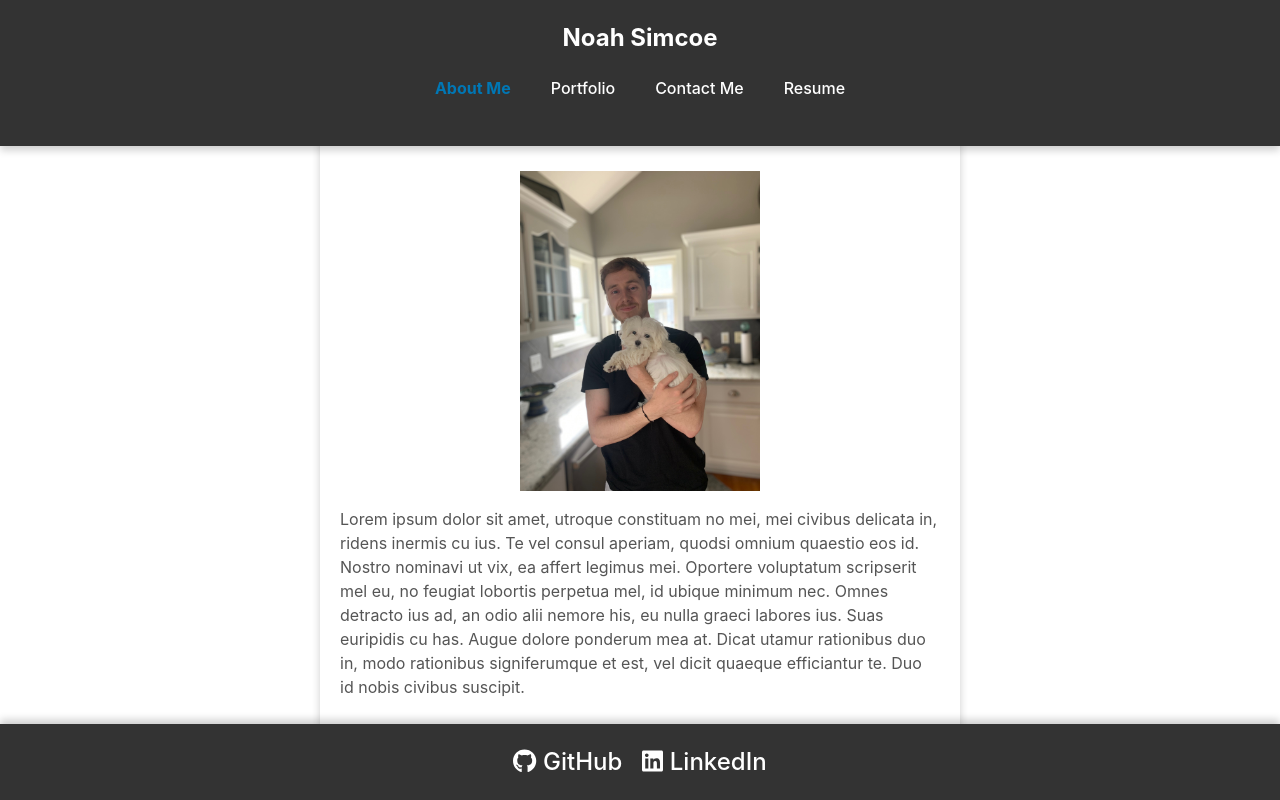
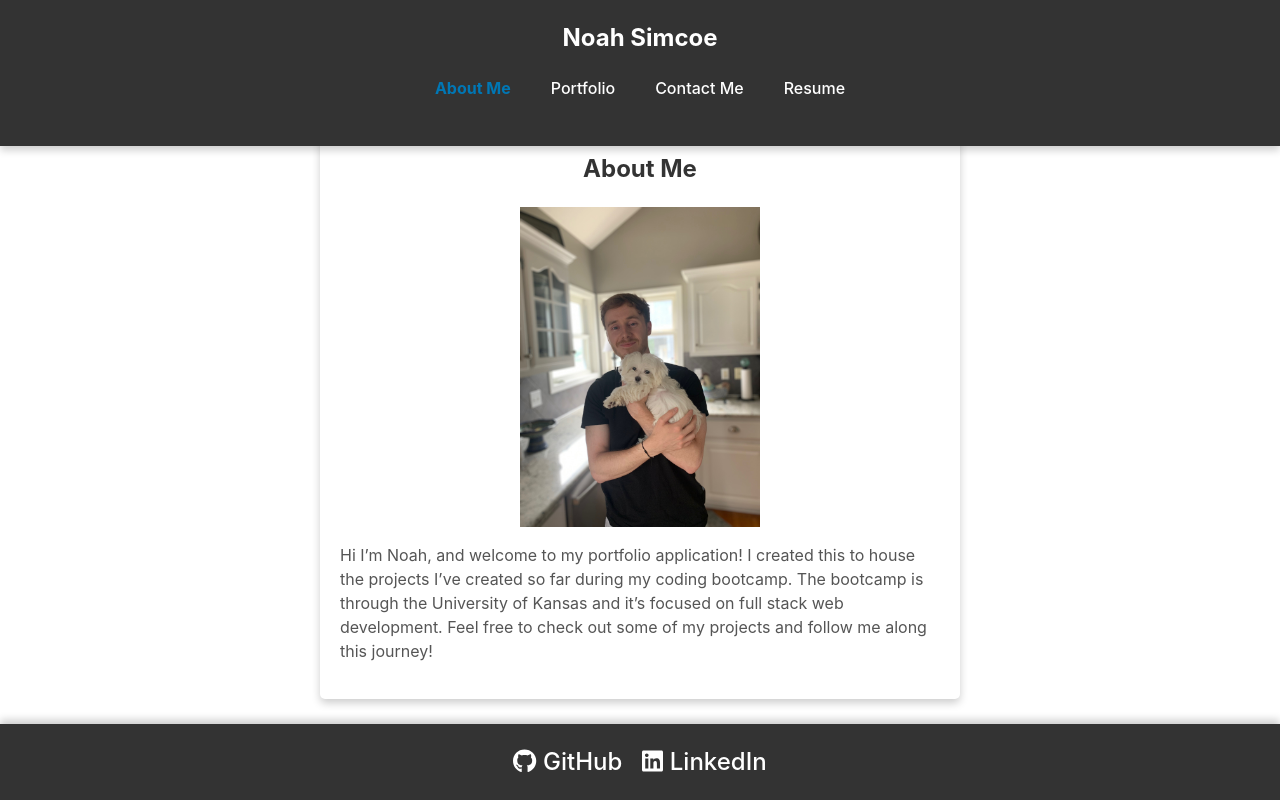
Before and after one commit to noahsimcoe/Noah-React-Portfolio, a React (Vite) app: page / in a window 1280 px wide. Built offline with nearby package versions, Linux system fonts and the light colour scheme.

Commit message:
completed the readme, waiting to submit after page problem is fixed

```diff
--- a/src/components/Form/index.jsx
+++ b/src/components/Form/index.jsx
@@ -35,6 +35,10 @@ function Form() {
         if (!validateEmail(email) || !contactName) {
             setErrorMessage("Email or username is invalid.");
             // exits out of code statement so user can retry
+            return;
+        }
+        if (!message) {
+            setErrorMessage("The message field cannot be left blank");
             return;
         }
         alert(`Thanks for your message ${contactName}`);
--- a/src/pages/AboutPage.jsx
+++ b/src/pages/AboutPage.jsx
@@ -6,9 +6,7 @@ export default function AboutPage() {
         <div className='aboutme-box'>
             <h2>About Me</h2>
             <img src={profilePic} alt="profile of Noah" height='300'></img>
-            <p>Lorem ipsum dolor sit amet, utroque constituam no mei, mei civibus delicata in, ridens inermis cu ius. Te vel consul aperiam, quodsi omnium quaestio eos id. Nostro nominavi ut vix, ea affert legimus mei. Oportere voluptatum scripserit mel eu, no feugiat lobortis perpetua mel, id ubique minimum nec. Omnes detracto ius ad, an odio alii nemore his, eu nulla graeci labores ius.
-
-Suas euripidis cu has. Augue dolore ponderum mea at. Dicat utamur rationibus duo in, modo rationibus signiferumque et est, vel dicit quaeque efficiantur te. Duo id nobis civibus suscipit.</p>
+            <p>Hi I’m Noah, and welcome to my portfolio application! I created this to house the projects I’ve created so far during my coding bootcamp. The bootcamp is through the University of Kansas and it’s focused on full stack web development. Feel free to check out some of my projects and follow me along this journey!</p>
         </div>
         </>
     );
```
Also changed, not shown: 1 other file (tests, documents, lock files or other folders).
